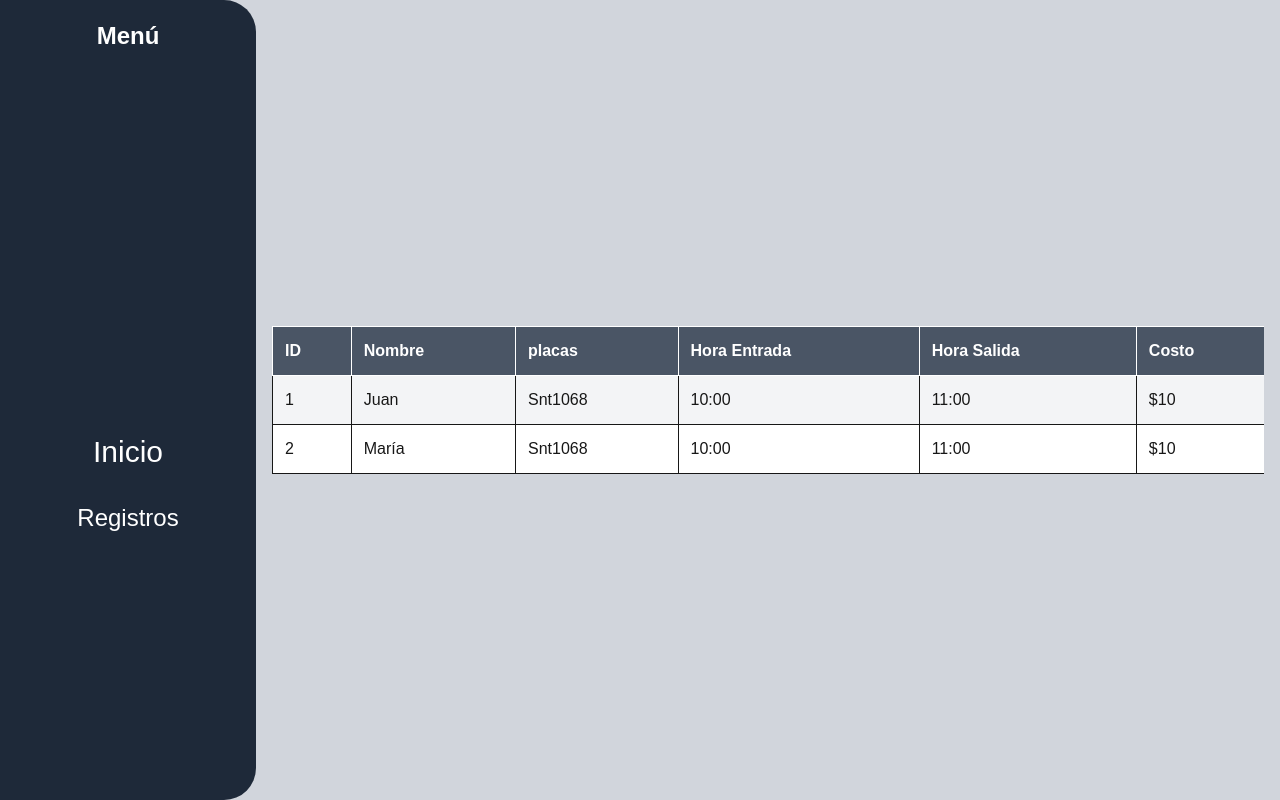
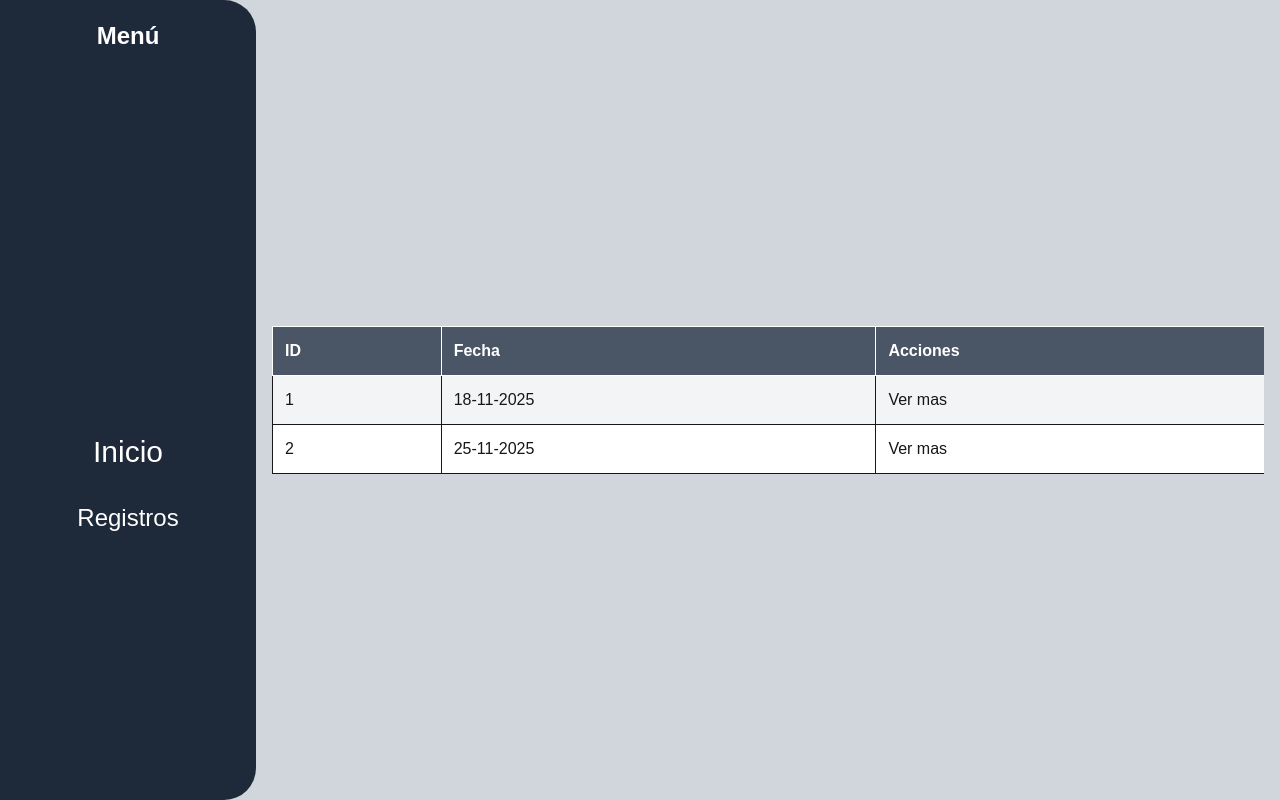
Before and after one commit to gustavo234124/EstacionamientoSystem, a Next.js app: page /registros in a window 1280 px wide. Built offline with nearby package versions, Linux system fonts and the light colour scheme.

Commit message:
Actualizacion de las columnas y los datos de la tabla de registro para mostrar la fecha y las acciones.

```diff
--- a/components/registerTable.jsx
+++ b/components/registerTable.jsx
@@ -12,30 +12,18 @@ export default function RegisterTable() {
             header: 'ID',
         },
         {
-            accessorKey: 'nombre',
-            header: 'Nombre',
+            accessorKey: 'fecha',
+            header: 'Fecha',
         },
         {
-            accessorKey: 'placas',
-            header: 'placas',
-        },
-        {
-            accessorKey: 'Hora Entrada',
-            header: 'Hora Entrada',
-        },
-        {
-            accessorKey: 'Hora Salida',
-            header: 'Hora Salida',
-        },
-        {
-            accessorKey: 'Costo',
-            header: 'Costo',
+            accessorKey: 'acciones',
+            header: 'Acciones',
         },
     ]
 
     const data = [
-        { id: 1, nombre: 'Juan', placas: 'Snt1068', 'Hora Entrada': '10:00', 'Hora Salida': '11:00', 'Costo': '$10' },
-        { id: 2, nombre: 'María', placas: 'Snt1068', 'Hora Entrada': '10:00', 'Hora Salida': '11:00', 'Costo': '$10' },
+        { id: 1, fecha: '18-11-2025', acciones: 'Ver mas' },
+        { id: 2, fecha: '25-11-2025', acciones: 'Ver mas' },
     ]
 
 
```
